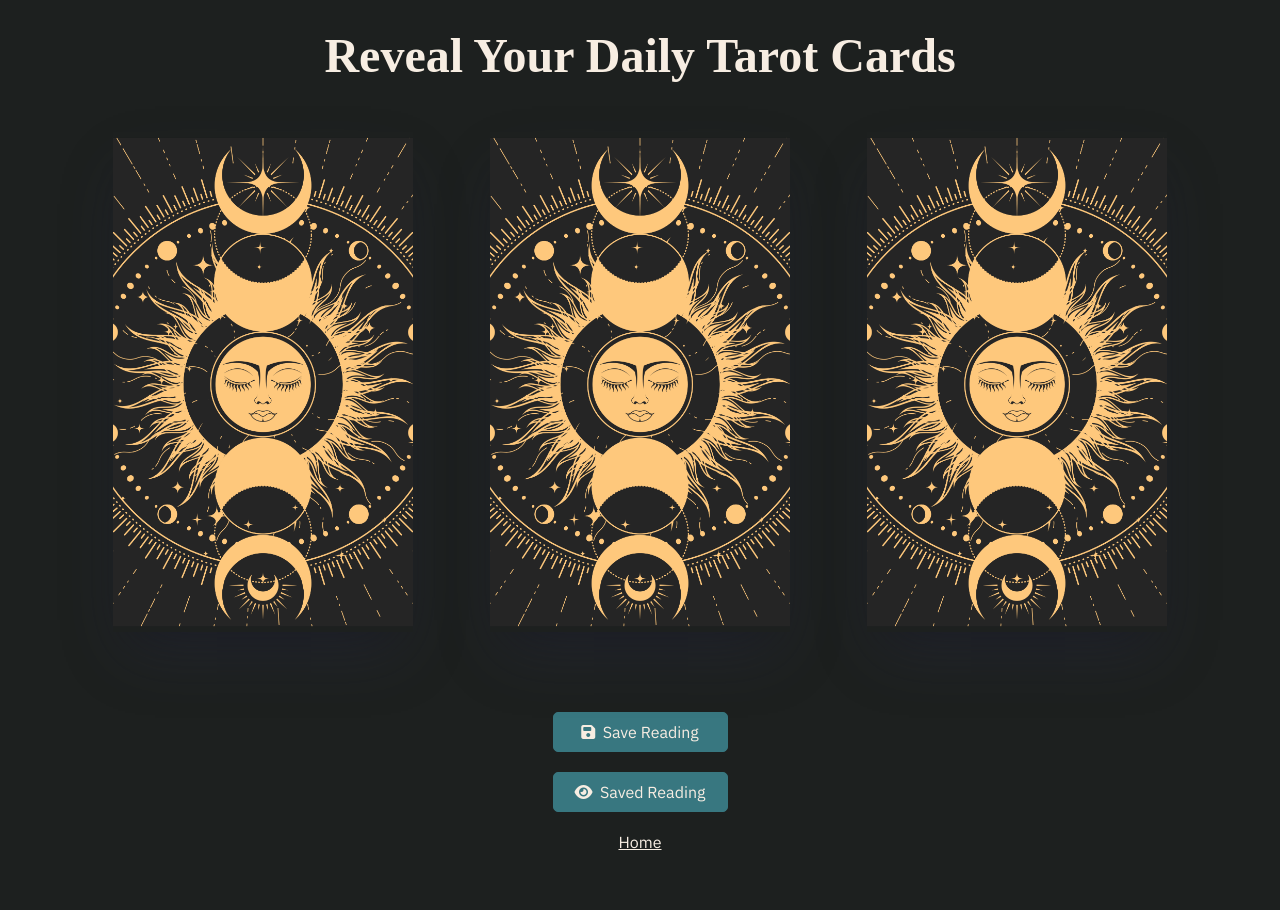
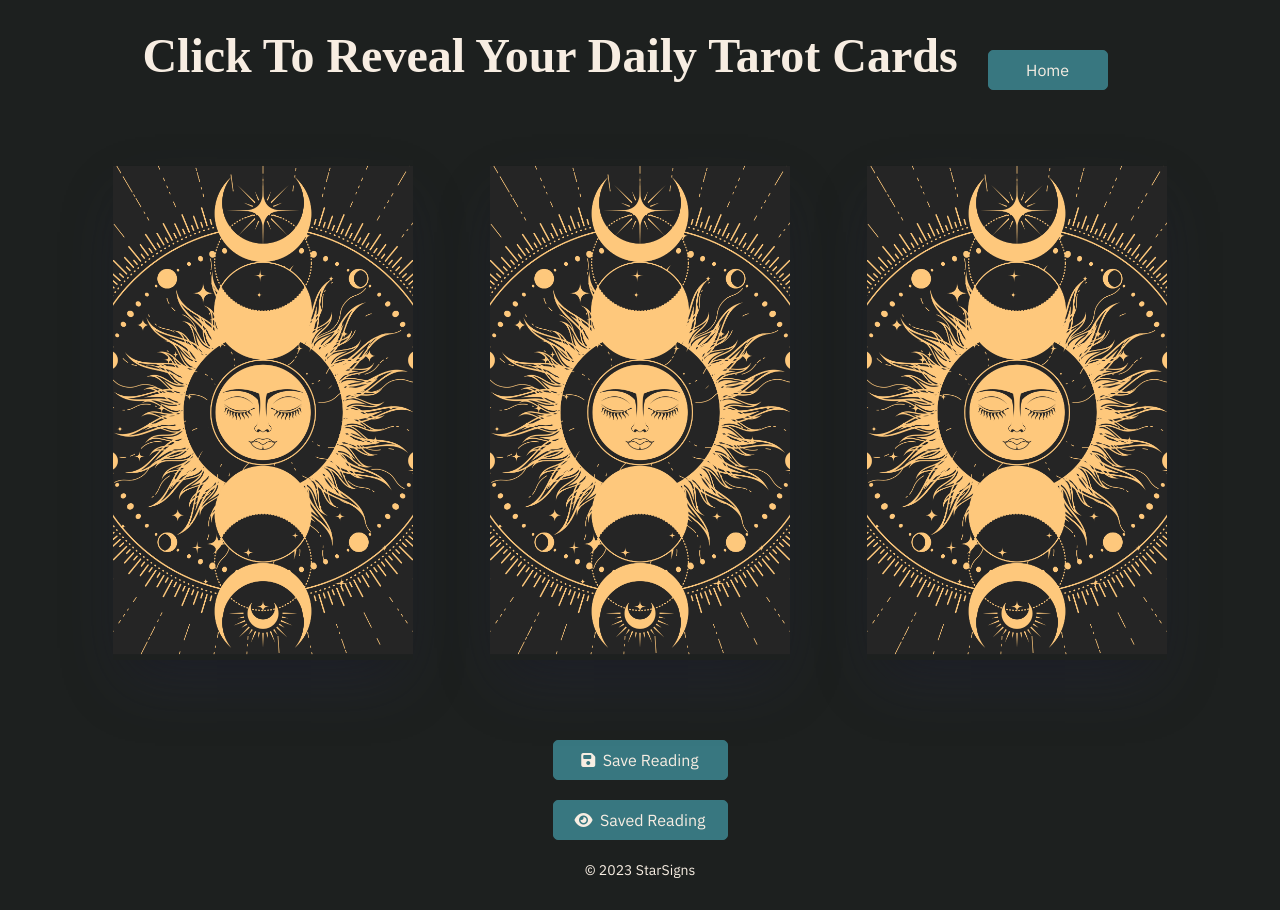
Before and after one commit to kemcclen/StarSigns, a plain HTML site: page assets/html/tarot.html in a window 1280 px wide. Before the commit the page ends 882 px from the top, so only its background shows below. Drawn offline with Linux system fonts and the light colour scheme; no server answers; a web font is replaced by a local one.

Commit message:
changed home button on tarot page to match the main page, changed footer to match as well

```diff
--- a/assets/css/style.css
+++ b/assets/css/style.css
@@ -130,7 +130,6 @@ body {
     width: 100%;
     background-image: url(../background/AdobeStock_397295118.jpeg);
     background-size: cover;
-    background-position: center;
     opacity: 0.5;
 }
 
--- a/assets/css/tarot.css
+++ b/assets/css/tarot.css
@@ -11,13 +11,18 @@
 
 /* Header */
 .header-tarot-card {
+    display: flex;
     padding: 2rem;
+    justify-content: space-between;
 }
 
 .header-tarot-card__title {
     color: var(--light-shade);
 }
 
+.header__home-btn {
+    margin: 3rem;
+}
 
 /* Cards Container */
 .cards {
--- a/assets/html/tarot.html
+++ b/assets/html/tarot.html
@@ -23,7 +23,8 @@
     <!-- Page container -->
     <div class="page-container-tarot-card flex">
         <header class="header-tarot-card">
-            <h1 class="header-tarot-card__title">Reveal Your Daily Tarot Cards</h1>
+            <h1 class="header-tarot-card__title">Click To Reveal Your Daily Tarot Cards</h1>
+            <button class="header__home-btn button" data-js="tarot-home">Home</button>
         </header>
 
 
@@ -90,7 +91,7 @@
 
         <footer class="footer footer-tarot-cards">
             <div class="footer__content flex">
-                <a href="../../index.html">Home</a>
+                <small class="footer__copyright">© 2023 StarSigns</small>
             </div>
         </footer>
     </div>
--- a/assets/js/tarot.js
+++ b/assets/js/tarot.js
@@ -2,6 +2,7 @@ var cards = Array.from(document.querySelectorAll('[data-js="card-inner"]'))
 var cardsContent = Array.from(document.querySelectorAll('[data-js="card-back-content"]'))
 var viewSavedReadingBtn = document.querySelector('[data-js="view-saved-reading-btn"]')
 var saveReadingBtn = document.querySelector('[data-js="save-reading-btn"]')
+var homeBtn = document.querySelector('[data-js="tarot-home"]');
 
 // Renders API data to Tarot cards
 function renderData(data) {
@@ -102,3 +103,9 @@ saveReadingBtn.addEventListener('click', function (event) {
 	saveToLocalStorage({ res: currentReadingArr })
 	flipCards()
 })
+
+homeBtn.addEventListener('click', homePage);
+
+function homePage() {
+	location.href = "../../index.html";
+}
```
Also changed, not shown: index.html (+1 -1 lines).
